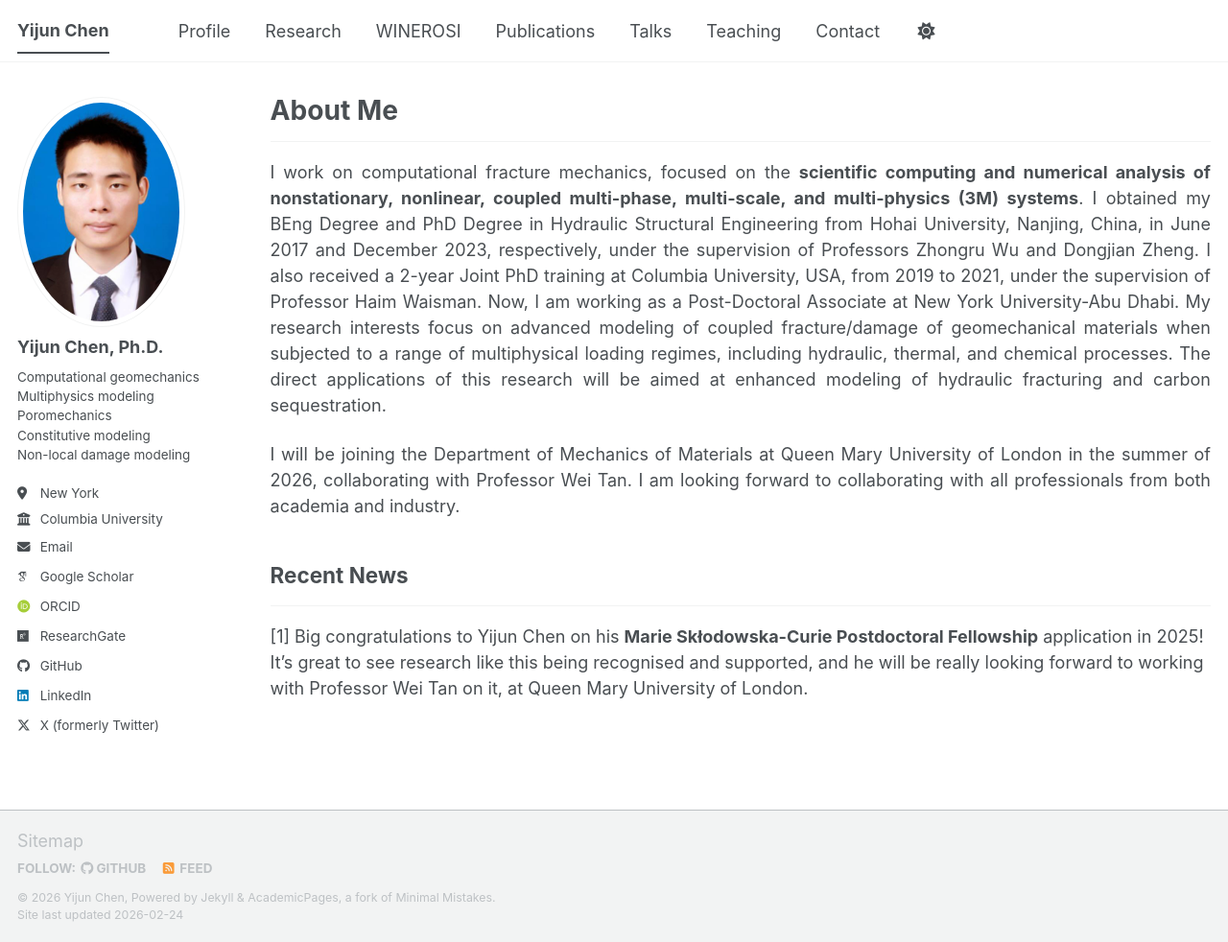
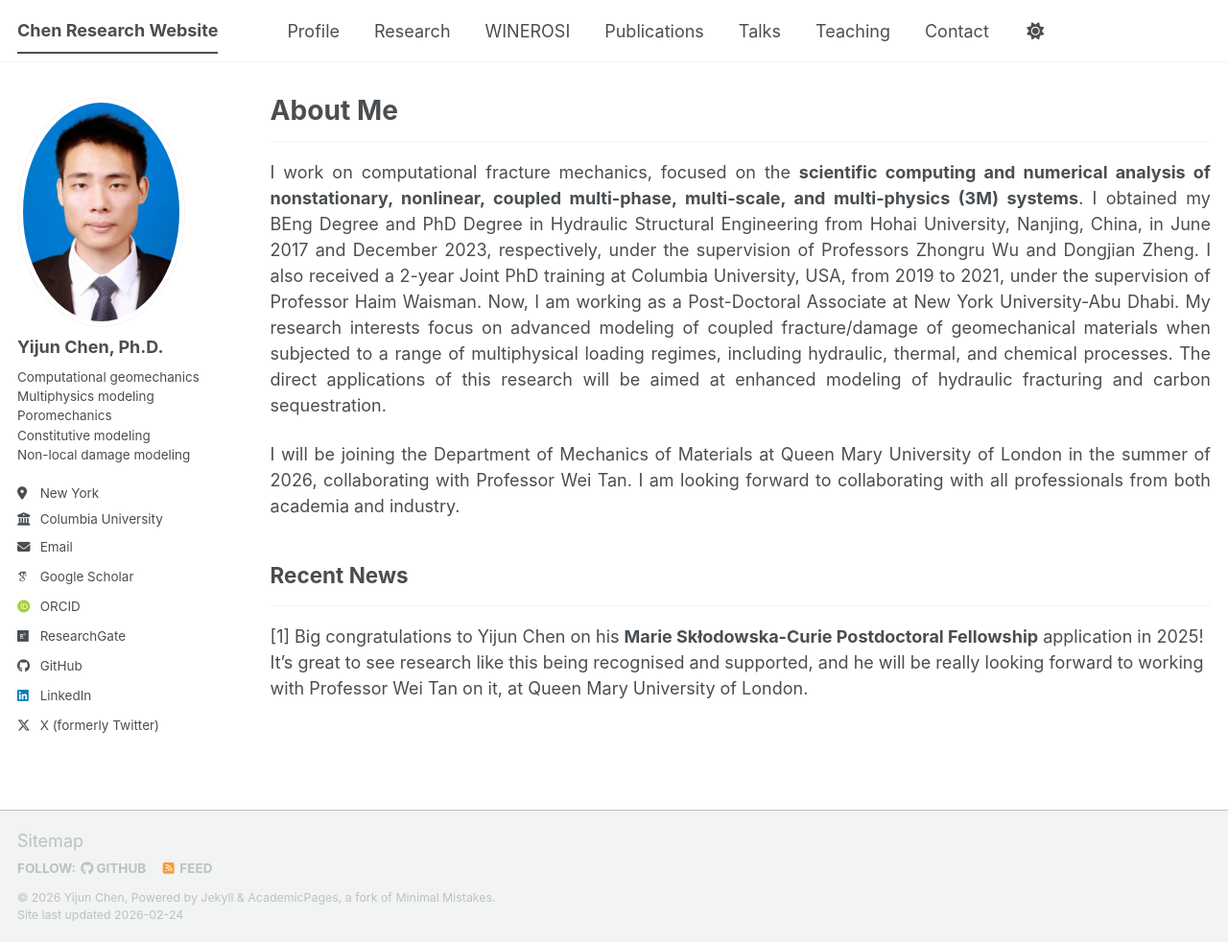
Before and after one commit to chenhhu/chenhhu.github.io, a Jekyll site: the page built from _pages/about.md, in a window 1280 px wide and 982 px high. Shown: the whole window at 96% size. Built offline with Jekyll 4.4.1, drawn with Linux system fonts in a browser that asks for light colours; some web fonts are replaced; a script bundle is joined from its source files by our own code; library files that are not in the unit come from our copies.

Commit message:
Update _config.yml

```diff
--- a/_config.yml
+++ b/_config.yml
@@ -9,7 +9,7 @@
 # Basic Site Settings
 locale                   : "en-US"
 site_theme               : "default" # The available themes options are "default", "air", "sunrise", "mint", "dirt" and "contrast"
-title                    : "Yijun Chen"
+title                    : "Chen Research Website"
 title_separator          : "-"
 name                     : "Yijun Chen"
 description              : "Computational Fracture Mechanics"   # Update this with a general description of your site, this is the default if not overridden by a page
```
